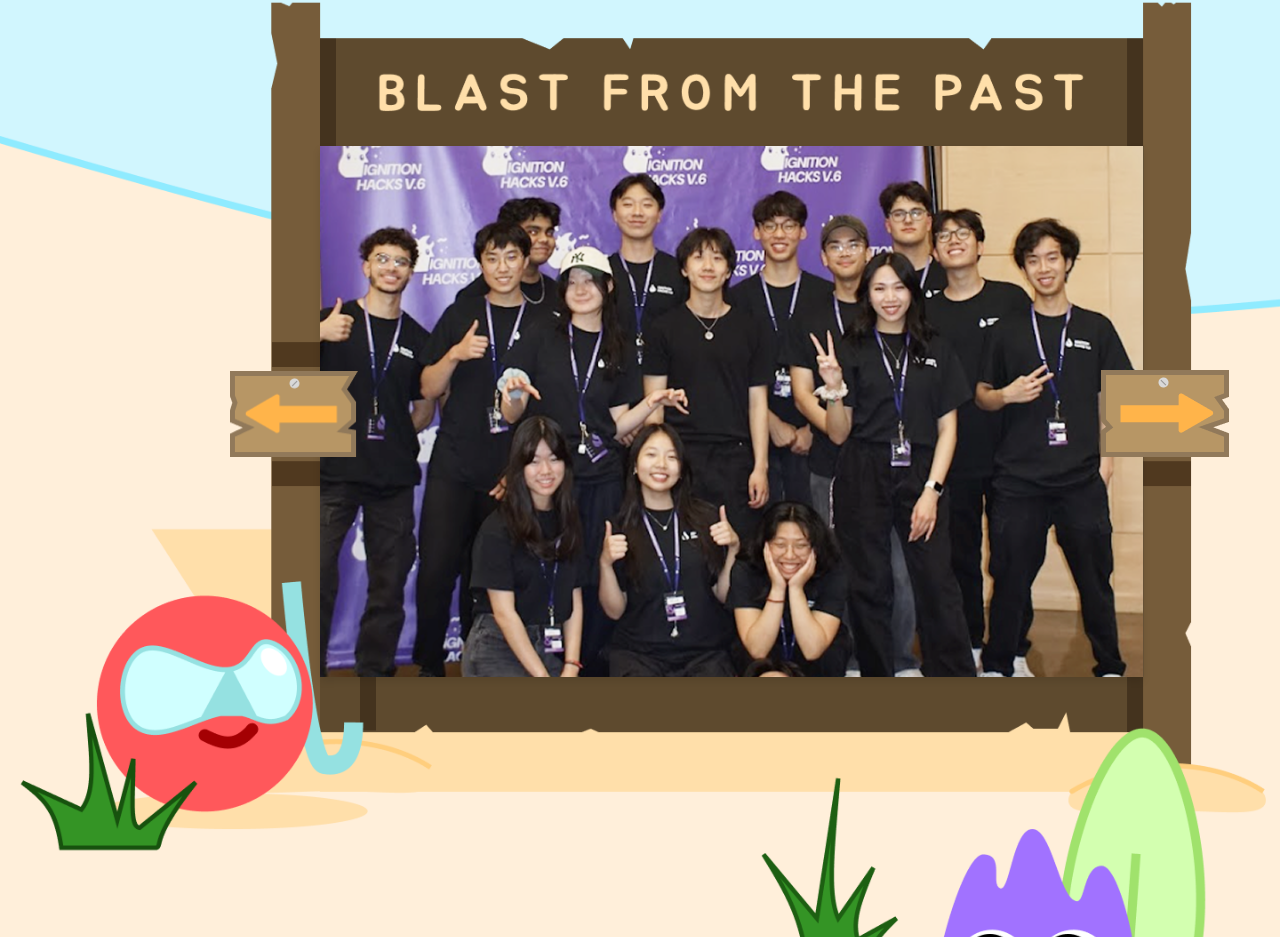
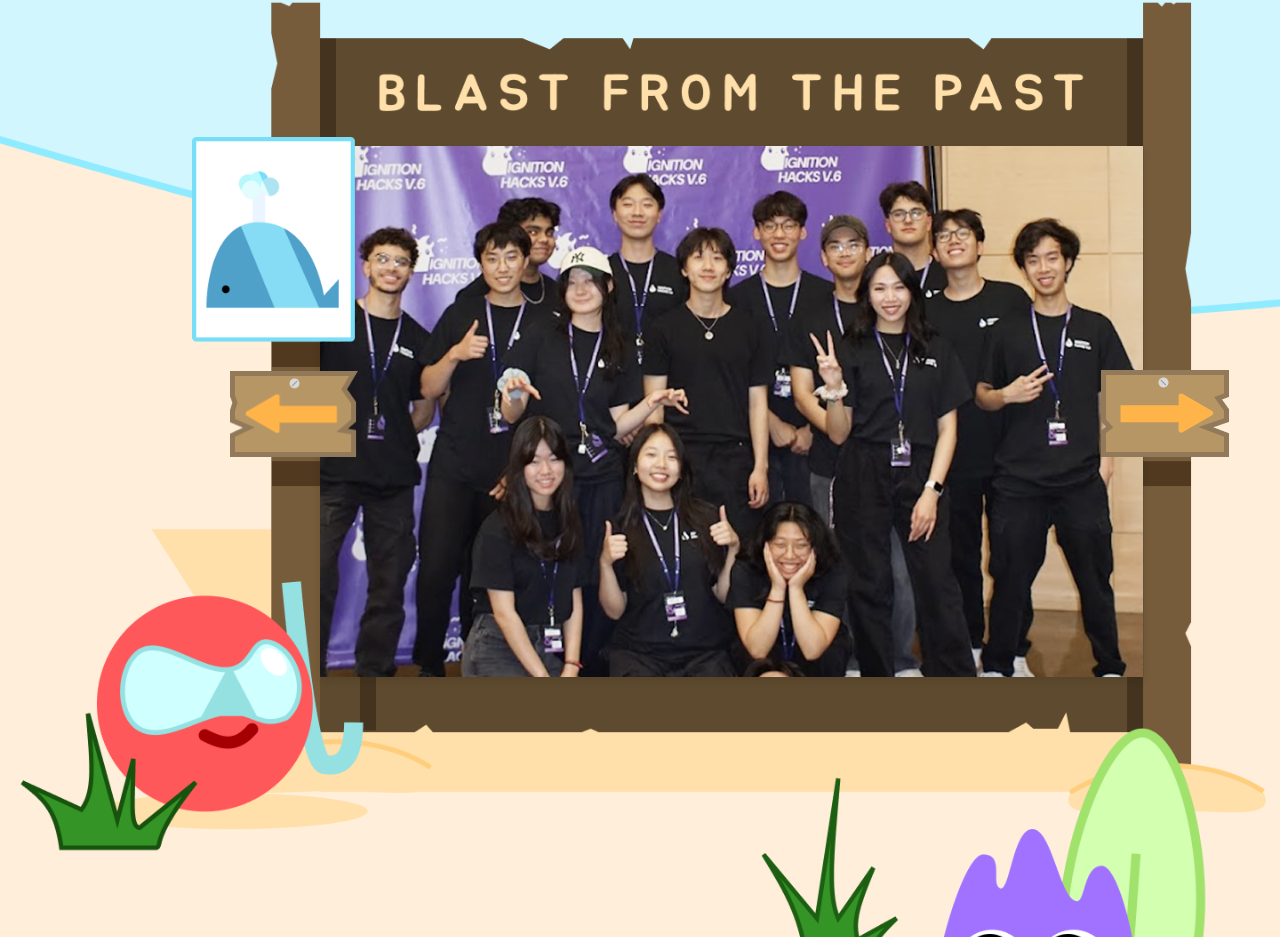
Before and after one commit to sxnnywu/ignition-landing, a React (Vite) app: page / in a window 1280 px wide. Shown: the part 2658-3595 px from the top of the page. Built offline with nearby package versions, Linux system fonts and the light colour scheme.

Commit message:
Add whale thing.

```diff
--- a/src/components/sections/Past.css
+++ b/src/components/sections/Past.css
@@ -28,6 +28,13 @@
     width: 10%;
 }
 
+.whale-illustration {
+    position: absolute;
+    bottom: 68%;
+    left: 15%;
+    width: 12.7%;
+}
+
 .slideshow-image {
     z-index: 0;
     position: absolute;
--- a/src/components/sections/Past.jsx
+++ b/src/components/sections/Past.jsx
@@ -1,6 +1,7 @@
 import "./Past.css";
 import leftArrow from '../../assets/illustrations/past/left-arrow.png';
 import rightArrow from '../../assets/illustrations/past/right-arrow.png';
+import whale from '../../assets/illustrations/past/whale.png'
 import team from '../../assets/illustrations/past/slideshow/team.png';
 import pastBg from '../../assets/backgrounds/past-bg.png';
 
@@ -15,6 +16,7 @@ export default function Past() {
 
                 <img src={leftArrow} className="left-arrow-illustration" />
                 <img src={rightArrow} className="right-arrow-illustration" />
+                <img src={whale} className="whale-illustration"/>
             </div>
         </section>
     );
```
Also changed, not shown: src/assets/illustrations/past/whale.png (added).
